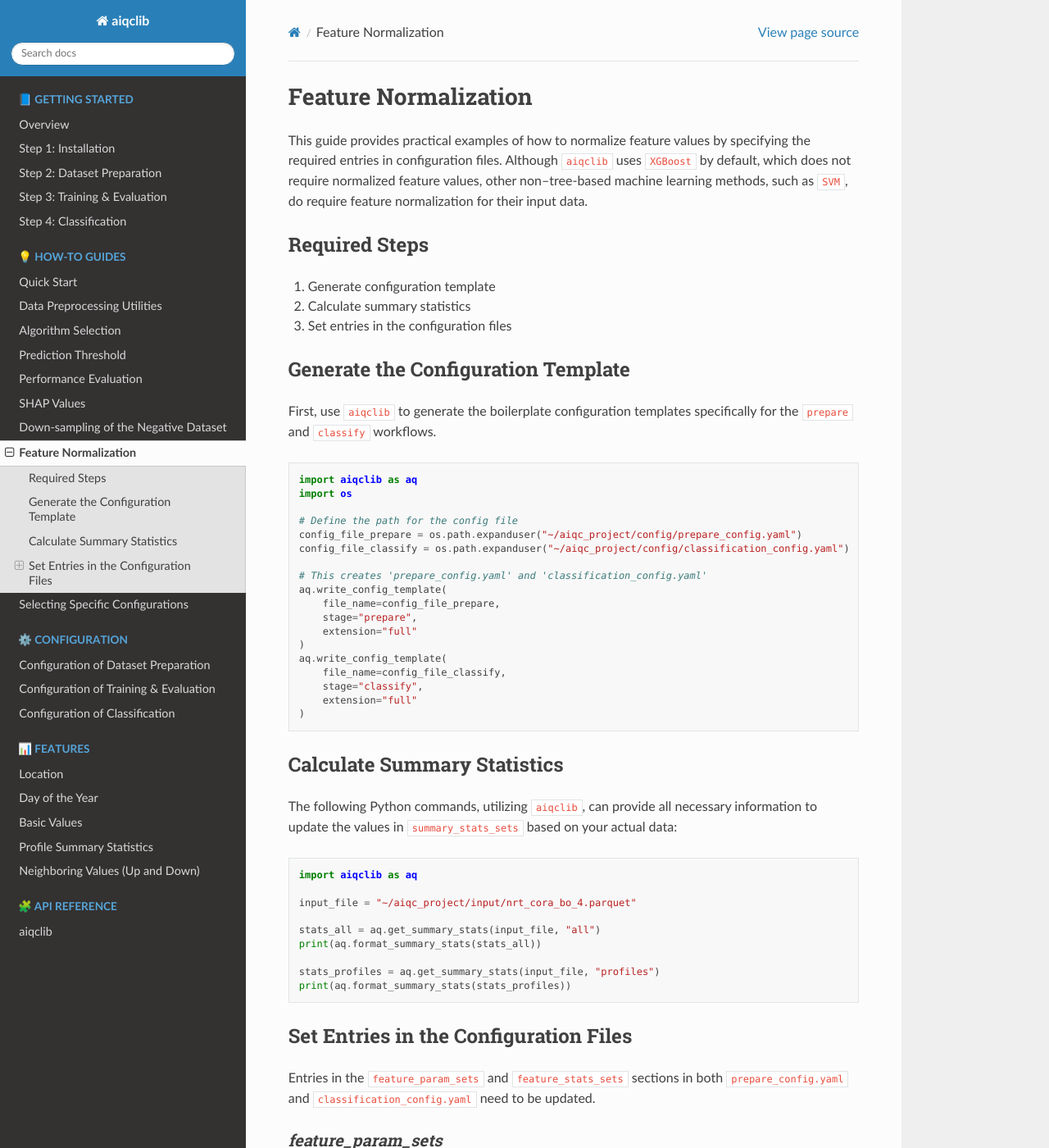
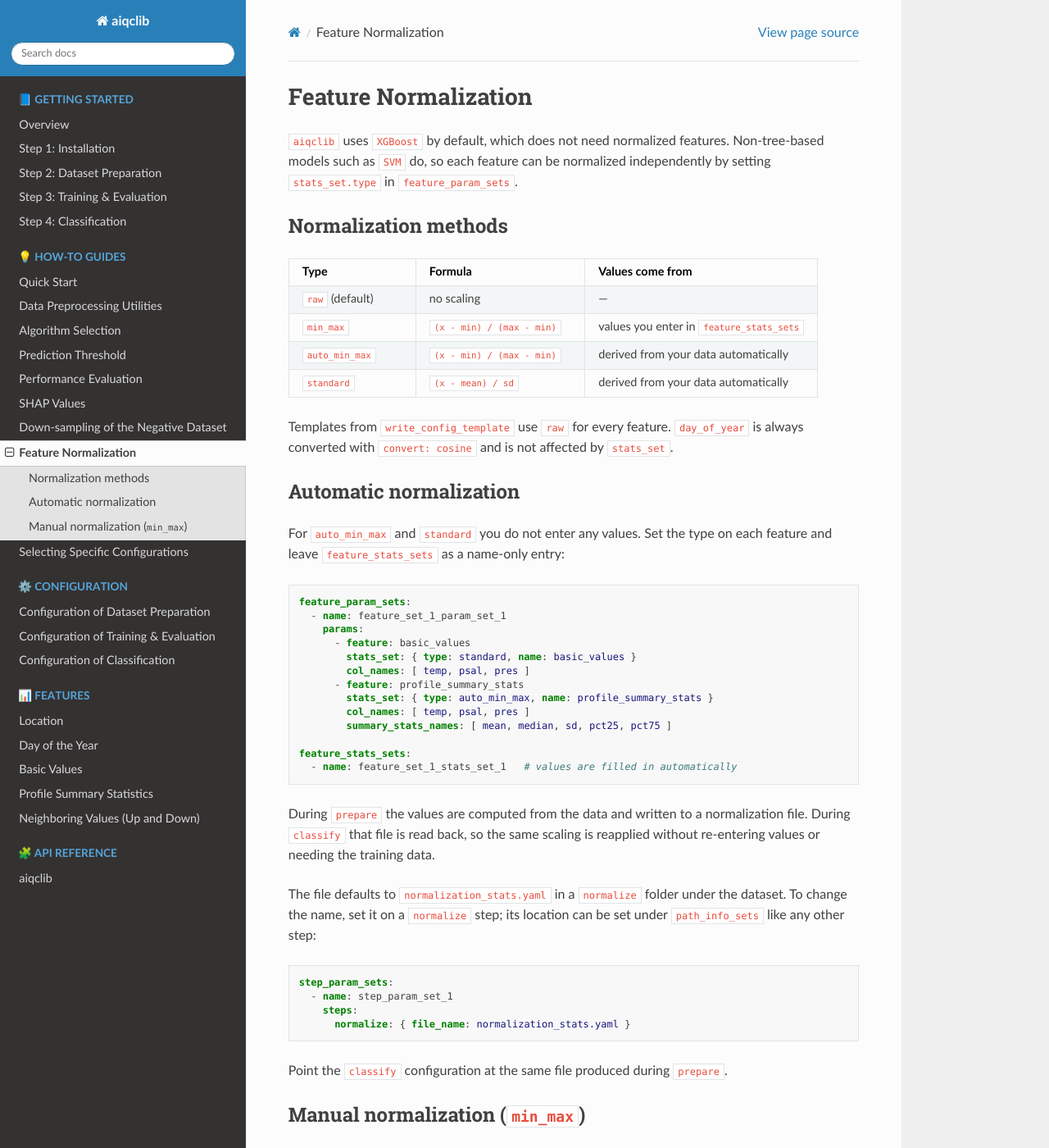
Before and after one commit to AIQC-Hub/aiqclib, a Sphinx documentation site: the page built from docs/source/how-to/feature_normalization.rst, in a window 1280 px wide and 1400 px high. Shown: the whole window at 82% size. Built offline with Sphinx 7.4.7 and the Read the Docs theme 3.1.0, drawn with Linux system fonts in a browser that asks for light colours; some of the changed text lies outside the part shown.

Commit message:
Update documents for feature normalization

```diff
--- a/docs/source/how-to/feature_normalization.rst
+++ b/docs/source/how-to/feature_normalization.rst
@@ -1,69 +1,109 @@
 Feature Normalization
-===========================
+=====================
 
-This guide provides practical examples of how to normalize feature values by specifying the required entries in configuration files. Although ``aiqclib`` uses ``XGBoost`` by default, which does not require normalized feature values, other non–tree-based machine learning methods, such as ``SVM``, do require feature normalization for their input data.
+``aiqclib`` uses ``XGBoost`` by default, which does not need normalized
+features. Non-tree-based models such as ``SVM`` do, so each feature can be
+normalized independently by setting ``stats_set.type`` in
+``feature_param_sets``.
 
-Required Steps
----------------------------
+Normalization methods
+---------------------
 
-1. Generate configuration template
-2. Calculate summary statistics
-3. Set entries in the configuration files
+.. list-table::
+   :header-rows: 1
+   :widths: 24 32 44
 
-Generate the Configuration Template
--------------------------------------
+   * - Type
+     - Formula
+     - Values come from
+   * - ``raw`` (default)
+     - no scaling
+     - —
+   * - ``min_max``
+     - ``(x - min) / (max - min)``
+     - values you enter in ``feature_stats_sets``
+   * - ``auto_min_max``
+     - ``(x - min) / (max - min)``
+     - derived from your data automatically
+   * - ``standard``
+     - ``(x - mean) / sd``
+     - derived from your data automatically
 
-First, use ``aiqclib`` to generate the boilerplate configuration templates specifically for the ``prepare`` and ``classify`` workflows.
+Templates from ``write_config_template`` use ``raw`` for every feature.
+``day_of_year`` is always converted with ``convert: cosine`` and is not
+affected by ``stats_set``.
+
+Automatic normalization
+-----------------------
+
+For ``auto_min_max`` and ``standard`` you do not enter any values. Set the
+type on each feature and leave ``feature_stats_sets`` as a name-only entry:
+
+.. code-block:: yaml
+
+   feature_param_sets:
+     - name: feature_set_1_param_set_1
+       params:
+         - feature: basic_values
+           stats_set: { type: standard, name: basic_values }
+           col_names: [ temp, psal, pres ]
+         - feature: profile_summary_stats
+           stats_set: { type: auto_min_max, name: profile_summary_stats }
+           col_names: [ temp, psal, pres ]
+           summary_stats_names: [ mean, median, sd, pct25, pct75 ]
+
+   feature_stats_sets:
+     - name: feature_set_1_stats_set_1   # values are filled in automatically
+
+During ``prepare`` the values are computed from the data and written to a
+normalization file. During ``classify`` that file is read back, so the same
+scaling is reapplied without re-entering values or needing the training data.
+
+The file defaults to ``normalization_stats.yaml`` in a ``normalize`` folder
+under the dataset. To change the name, set it on a ``normalize`` step; its
+location can be set under ``path_info_sets`` like any other step:
+
+.. code-block:: yaml
+
+   step_param_sets:
+     - name: step_param_set_1
+       steps:
+         normalize: { file_name: normalization_stats.yaml }
+
+Point the ``classify`` configuration at the same file produced during
+``prepare``.
+
+Manual normalization (``min_max``)
+----------------------------------
+
+Use ``min_max`` to set explicit ranges yourself.
+
+**1. Generate a template with worked examples.** The ``full`` template
+contains a complete ``min_max`` example for every feature.
 
 .. code-block:: python
 
    import aiqclib as aq
-   import os
 
-   # Define the path for the config file
-   config_file_prepare = os.path.expanduser("~/aiqc_project/config/prepare_config.yaml")
-   config_file_classify = os.path.expanduser("~/aiqc_project/config/classification_config.yaml")
+   aq.write_config_template(file_name="prepare_config.yaml",
+                            stage="prepare", extension="full")
+   aq.write_config_template(file_name="classification_config.yaml",
+                            stage="classify", extension="full")
 
-   # This creates 'prepare_config.yaml' and 'classification_config.yaml'
-   aq.write_config_template(
-       file_name=config_file_prepare,
-       stage="prepare",
-       extension="full"
-   )
-   aq.write_config_template(
-       file_name=config_file_classify,
-       stage="classify",
-       extension="full"
-   )
-
-Calculate Summary Statistics
--------------------------------------
-The following Python commands, utilizing ``aiqclib``, can provide all necessary information to update the values in ``summary_stats_sets`` based on your actual data:
+**2. Inspect your data to choose ranges.**
 
 .. code-block:: python
 
    import aiqclib as aq
 
    input_file = "~/aiqc_project/input/nrt_cora_bo_4.parquet"
+   print(aq.format_summary_stats(aq.get_summary_stats(input_file, "all")))
+   print(aq.format_summary_stats(aq.get_summary_stats(input_file, "profiles")))
 
-   stats_all = aq.get_summary_stats(input_file, "all")
-   print(aq.format_summary_stats(stats_all))
-
-   stats_profiles = aq.get_summary_stats(input_file, "profiles")
-   print(aq.format_summary_stats(stats_profiles))
-
-Set Entries in the Configuration Files
----------------------------------------
-Entries in the ``feature_param_sets`` and ``feature_stats_sets`` sections in both ``prepare_config.yaml`` and ``classification_config.yaml`` need to be updated.
-
-`feature_param_sets`
-^^^^^^^^^^^^^^^^^^^^^^^^^^^^^^^^^^^^^
-
-*   **params.stats_set.type**: ``aiqclib`` currently provides only the ``min_max`` normalization.
-*   **params.stats_set.name**: The name of the normalization values that should be matched with the entry in ``feature_param_sets``.
+**3. Set the type/name and the values.** In ``feature_param_sets`` the
+``name`` links each feature to a block in ``feature_stats_sets``:
 
 .. code-block:: yaml
-   :emphasize-lines: 5, 11, 15, 19, 23
 
    feature_param_sets:
      - name: feature_set_1_param_set_1
@@ -71,29 +111,9 @@ Entries in the ``feature_param_sets`` and ``feature_stats_sets`` sections in bot
          - feature: location
            stats_set: { type: min_max, name: location }
            col_names: [ longitude, latitude ]
-         - feature: day_of_year
-           convert: cosine
-           col_names: [ profile_timestamp ]
-         - feature: profile_summary_stats
-           stats_set: { type: min_max,  name: profile_summary_stats }
-           col_names: [ temp, psal, pres ]
-           summary_stats_names: [ mean, median, sd, pct25, pct75 ]
          - feature: basic_values
            stats_set: { type: min_max, name: basic_values3 }
            col_names: [ temp, psal, pres ]
-         - feature: flank_up
-           flank_up: 5
-           stats_set: { type: min_max, name: basic_values3 }
-           col_names: [ temp, psal, pres ]
-         - feature: flank_down
-           flank_down: 5
-           stats_set: { type: min_max, name: basic_values3 }
-           col_names: [ temp, psal, pres ]
-
-`feature_stats_sets`
-^^^^^^^^^^^^^^^^^^^^^^^^^^^^^^^^^^^^^
-
-You need to update the stats values in the configuration files based on the results from ``aq.get_summary_stats`` and ``aq.format_summary_stats``.
 
 .. code-block:: yaml
 
@@ -103,23 +123,13 @@ You need to update the stats values in the configuration files based on the resu
          - name: location
            stats: { longitude: { min: 14.5, max: 23.5 },
                     latitude: { min: 55, max: 66 } }
-         - name: profile_summary_stats
-           stats: { temp: { mean: { min: 0, max: 12.5 },
-                            median: { min: 0, max: 15 },
-                            sd: { min: 0, max: 6.5 },
-                            pct25: { min: 0, max: 12 },
-                            pct75: { min: 1, max: 19 } },
-                    psal: { mean: { min: 2.9, max: 12 },
-                            median: { min: 2.9, max: 12 },
-                            sd: { min: 0, max: 4 },
-                            pct25: { min: 2.5, max: 8.5 },
-                            pct75: { min: 3, max: 16 } },
-                    pres: { mean: { min: 24, max: 105 },
-                            median: { min: 24, max: 105 },
-                            sd: { min: 13, max: 60 },
-                            pct25: { min: 12, max: 53 },
-                            pct75: { min: 35, max: 156 } } }
          - name: basic_values3
            stats: { temp: { min: 0, max: 20 },
                     psal: { min: 0, max: 20 },
                     pres: { min: 0, max: 200 } }
+         # profile_summary_stats uses a nested {variable: {stat: {min, max}}}
+         # form; see the full template for the complete example.
+
+Unlike the automatic methods, ``min_max`` values are read from each
+configuration directly (no file is written), so set the same values in both
+the ``prepare`` and ``classify`` configurations.
```
Also changed, not shown: CHANGELOG.md (+7 -0 lines), docs/source/api/aiqclib.common.utils.rst (+8 -0 lines).
